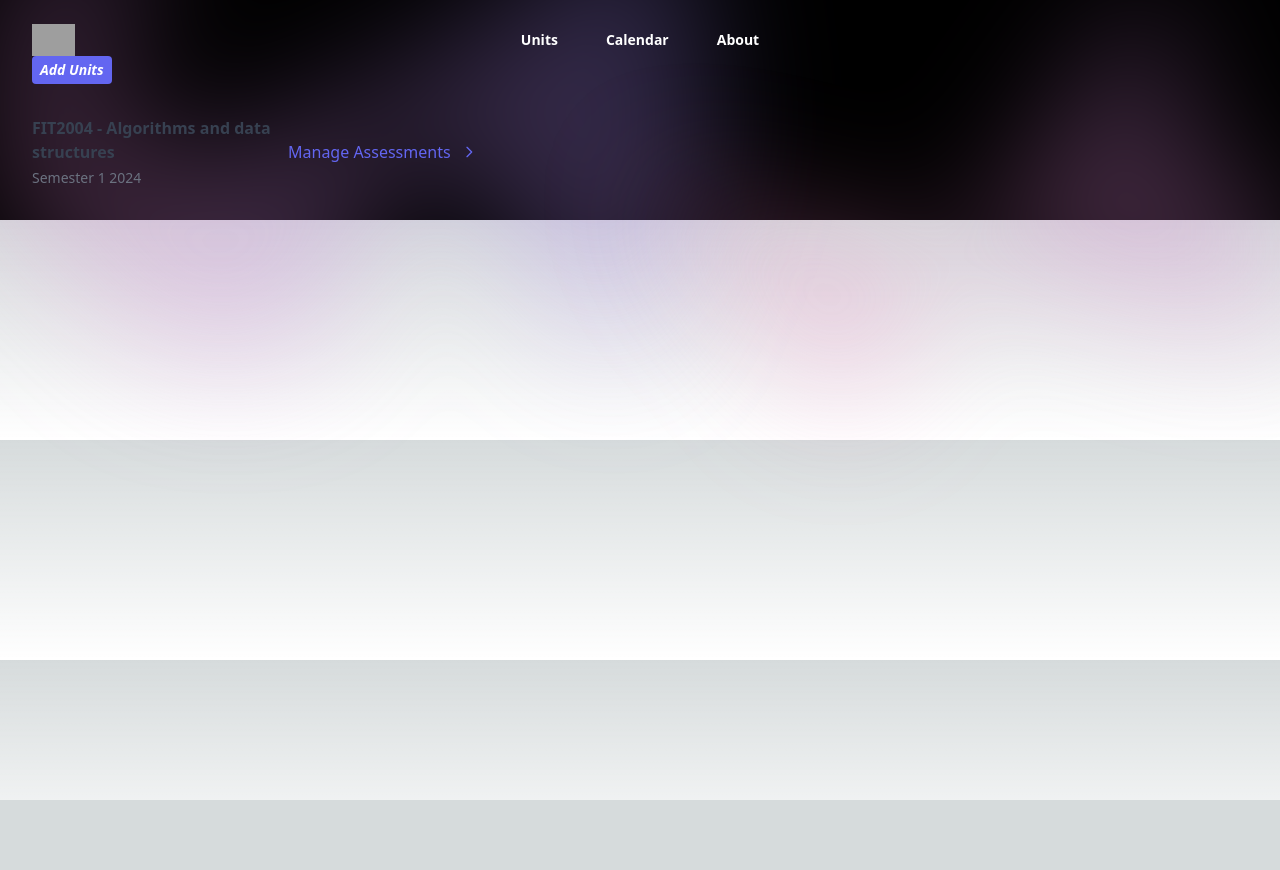
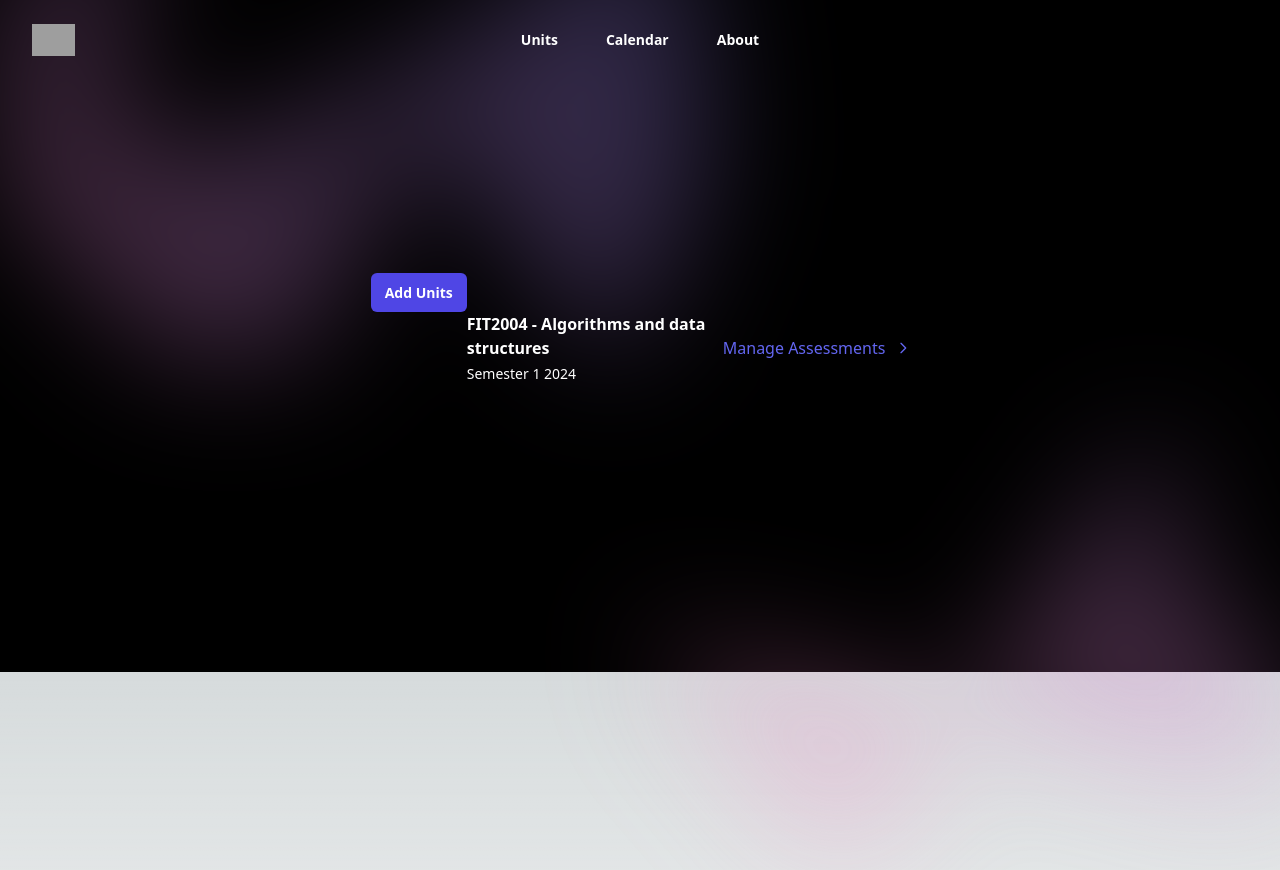
Before and after one commit to YapSengKuang/BarugahWeb-WebHack2024, a Next.js app in the folder studyplanner/: page /components/unitManagement in a window 1280 px wide. Before the commit the page ends 800 px from the top, so only its background shows below. Built offline with nearby package versions, Linux system fonts and the light colour scheme; grey boxes are pictures that could not be loaded.

Commit message:
fixed formatting for units

```diff
--- a/studyplanner/src/app/components/unitManagement/page.tsx
+++ b/studyplanner/src/app/components/unitManagement/page.tsx
@@ -136,25 +136,36 @@ const Page: React.FC = () => {
 
         </div>
 
+        <div className="mx-auto max-w-2xl py-32 sm:py-48 lg:py-56">
+          <div className="hidden sm:mb-8 sm:flex sm:justify-center">
+
             <div className="display: 'grid', gridTemplateColumns: 'repeat(2, 1fr)', gridTemplateRows: 'repeat(2, 1fr)', gap: '10px', height: '100vh', width: '100vw'">
-        <button onClick={addUnit} className="px-2 py-1 text-sm font-bold title-font text-black-700 bg-indigo-500 rounded">
+            {/* <button onClick={addUnit} className="px-2 py-1 text-sm font-bold title-font text-black-700 bg-indigo-500 rounded">
               <span className = "icon">
                 <i className = 'bx bx-file-find'>Add Units</i>
               </span>
-        </button>
+            </button> */}
+
+            <a
+              onClick={addUnit}
+
+              className=" text-white rounded-md bg-indigo-600 px-3.5 py-2.5 text-sm font-semibold text-white shadow-sm hover:bg-indigo-500 focus-visible:outline focus-visible:outline-2 focus-visible:outline-offset-2 focus-visible:outline-indigo-600"
+            >
+              Add Units
+            </a>
             </div>
 
             <div>
             {units.map(unit => (
               <div className="py-8 flex flex-wrap md:flex-nowrap" key={unit.id}>
                 <div className="md:w-64 md:mb-0 mb-6 flex-shrink-0 flex flex-col">
-            <span className="font-semibold title-font text-gray-700">{unit.name}</span>
-            <span className="mt-1 text-gray-500 text-sm">{unit.Semester}</span>
+                  <span className="font-semibold title-font text-white">{unit.name}</span>
+                  <span className="mt-1 text-white text-sm">{unit.Semester}</span>
                 </div>
                 <div className="md:flex-grow">
-            <h2 className="text-2xl font-medium text-gray-900 title-font mb-2"></h2>
+                  <h2 className="text-2xl font-medium text-white title-font mb-2"></h2>
                   <p className="leading-relaxed"></p>
-            <a className="text-indigo-500 inline-flex items-center mt-4">Manage Assessments
+                  <a href='/components/assessments' className="text-indigo-500 inline-flex items-center mt-4">Manage Assessments
                     <svg className="w-4 h-4 ml-2" viewBox="0 0 24 24" stroke="currentColor" stroke-width="2" fill="none" stroke-linecap="round" stroke-linejoin="round">
                       <path d="M5 12h"></path>
                       <path d="M12 5l7 7-7 7"></path>
@@ -163,6 +174,8 @@ const Page: React.FC = () => {
                 </div>
             </div>
           ))}
+          </div>
+          </div>
         </div>
         <div
           className="absolute inset-x-0 top-[calc(100%-13rem)] -z-10 transform-gpu overflow-hidden blur-3xl sm:top-[calc(100%-30rem)]"
```
Lines whose indentation alone changed are shown as unchanged.
